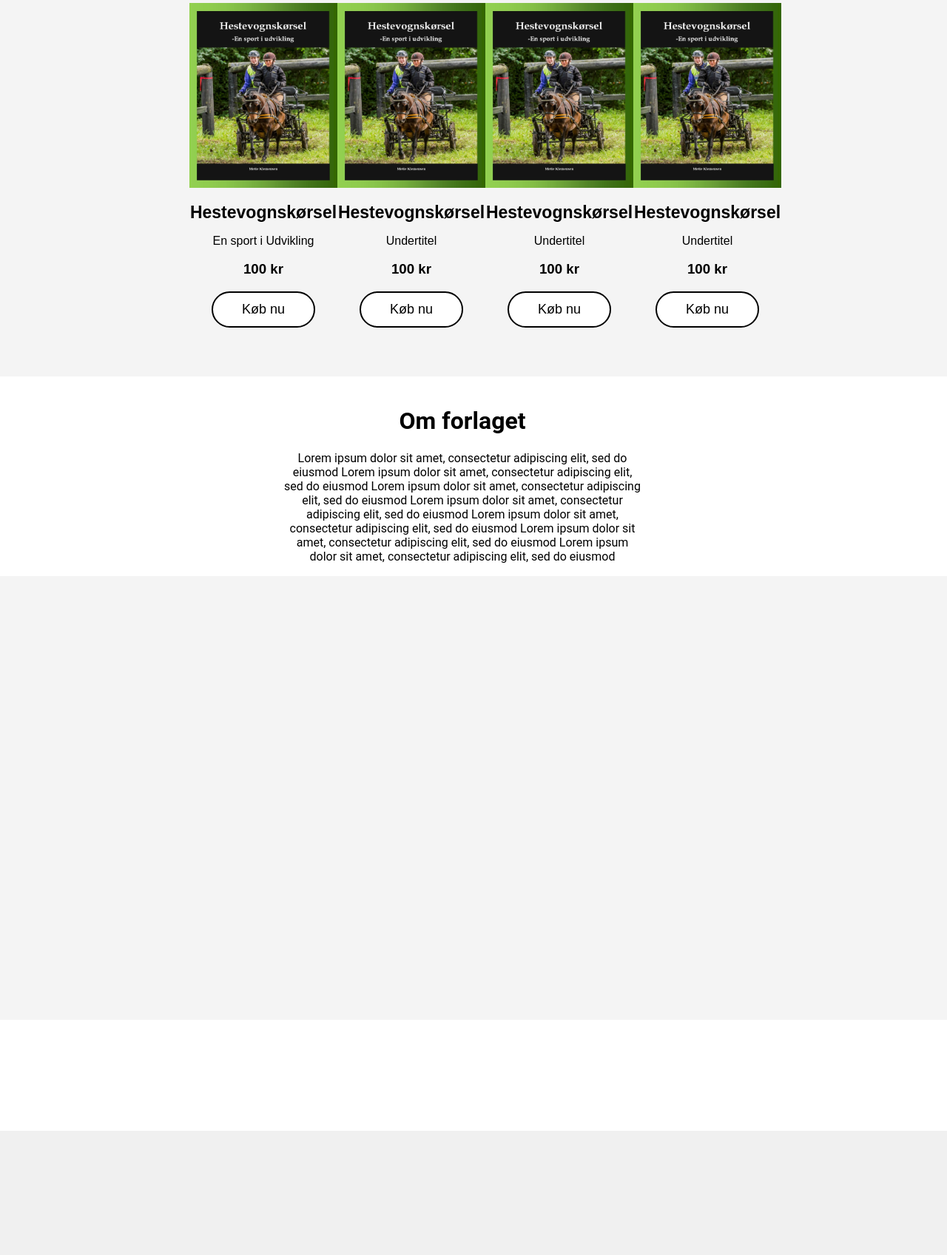
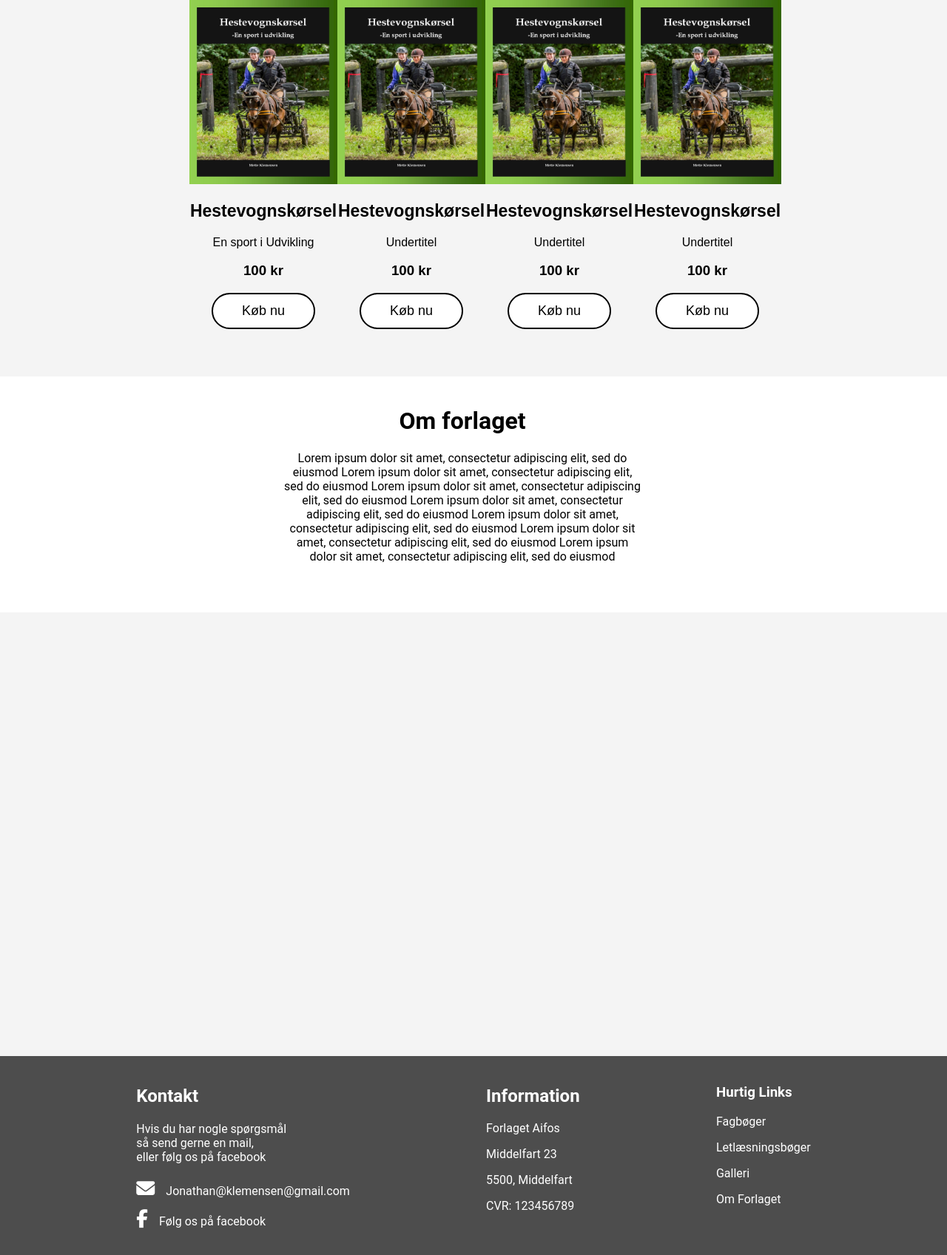
Before and after one commit to jona1411/ForlagetAifos, a web app: file Index.html in a window 1280 px wide. Shown: the part 1076-2773 px from the top of the page at 74% size. Before the commit the page ends 2605 px from the top, so only its background shows below. Run offline with its HTML, style and script files only (its server is not run), Linux system fonts and the light colour scheme; some libraries are stand-ins or nearby versions.

Commit message:
Finished the footer and added some icons using font awesome

```diff
--- a/CSS/style.css
+++ b/CSS/style.css
@@ -68,6 +68,11 @@
   opacity: 0.5;
 }
 
+.nav .nav--Links a i {
+  font-size: 20px;
+  padding-left: 15px;
+}
+
 .MainImage {
   background-color: #F4F4F4;
   width: 100%;
@@ -120,7 +125,7 @@
   font-family: arial;
 }
 
-.NewProducts .product--card h1 {
+.NewProducts .product--card h2 {
   font-size: 23px;
 }
 
@@ -181,7 +186,7 @@
 }
 
 .About-wrapper {
-  height: 200px;
+  height: auto;
   background-color: white;
   display: -webkit-box;
   display: -ms-flexbox;
@@ -253,8 +258,74 @@
   padding-right: 50px;
 }
 
-.footer {
-  height: 150px;
-  background-color: white;
+footer {
+  display: -webkit-box;
+  display: -ms-flexbox;
+  display: flex;
+  -webkit-box-orient: vertical;
+  -webkit-box-direction: normal;
+      -ms-flex-direction: column;
+          flex-direction: column;
+  height: auto;
+  background-color: #4d4d4d;
+  padding-bottom: 20px;
+  padding-top: 20px;
+  margin-right: 10%;
+  width: 100%;
+  color: white;
+}
+
+footer .footer {
+  display: -ms-grid;
+  display: grid;
+  -ms-grid-columns: 12;
+      grid-template-columns: 12;
+  -ms-grid-rows: 1;
+      grid-template-rows: 1;
+  width: 100%;
+}
+
+footer .footer a {
+  text-decoration: none;
+  color: white;
+}
+
+footer .footer .contact {
+  -ms-grid-row: 1;
+  grid-row: 1;
+  -ms-grid-column: 2;
+  grid-column: 2;
+}
+
+footer .footer .contact h4 {
+  font-weight: normal;
+}
+
+footer .footer .contact p:hover {
+  opacity: 0.5;
+}
+
+footer .footer .contact i {
+  padding-right: 15px;
+  font-size: 25px;
+  color: white;
+}
+
+footer .footer .Information {
+  -ms-grid-row: 1;
+  grid-row: 1;
+  -ms-grid-column: 3;
+  grid-column: 3;
+}
+
+footer .footer .links {
+  -ms-grid-row: 1;
+  grid-row: 1;
+  -ms-grid-column: 4;
+  grid-column: 4;
+}
+
+footer .footer .links p:hover {
+  opacity: 0.5;
 }
 /*# sourceMappingURL=style.css.map */
--- a/CSS/style.scss
+++ b/CSS/style.scss
@@ -29,6 +29,10 @@
             color: black;
             &:hover {
                 opacity: 0.5;
+            }
+            i {
+                font-size: 20px;
+                padding-left: 15px;
             }
         }
     }
@@ -81,7 +85,7 @@
 
         text-align: center;
         font-family: arial;
-        h1 {
+        h2 {
             font-size: 23px;
         }
         button {
@@ -148,7 +152,7 @@
 
 
 .About-wrapper {
-    height: 200px;
+    height: auto;
     background-color: white;
     display: flex;
     flex-direction: column;
@@ -205,7 +209,64 @@
     }
 
 }
+footer {
+display: flex;
+flex-direction: column;
+height: auto;
+background-color: rgb(77, 77, 77);
+padding-bottom: 20px;
+padding-top: 20px;
+margin-right: 10%;
+width:100%;
+color: white;
 .footer {
-    height: 150px;
-    background-color: white;
+
+    display: grid;
+    grid-template-columns: (12) ;
+    grid-template-rows: (1) ;
+    width: 100%;
+    a {
+        text-decoration: none;
+        color: white;
+
+    }
+
+
+
+        .contact {
+            grid-row: 1;
+            grid-column: 2;
+            h4 {
+                font-weight: normal;
+            }
+            p {
+                &:hover {
+                    opacity: 0.5;
+                }
+            }
+            i {
+                padding-right: 15px;
+                font-size: 25px;
+                color: white;
+
+            }
+
+        }
+        .Information {
+            grid-row: 1;
+            grid-column: 3;
+
+        }
+
+        .links {
+            grid-row: 1;
+            grid-column: 4;
+            p {
+                &:hover {
+                    opacity: 0.5;
+                }
+            }
+        }
+
+    }
 }
--- a/Index.html
+++ b/Index.html
@@ -5,8 +5,7 @@
     <meta name="viewport" content="width=device-width, initial-scale=1.0">
     <meta http-equiv="X-UA-Compatible" content="ie=edge">
     <link rel="stylesheet" type="text/css" href="CSS/style.css">
-    <link rel="stylesheet" href="OwlCarousel2-2.3.4/dist/assets/owl.carousel.min.css">
-    <link rel="stylesheet" href="OwlCarousel2-2.3.4/dist/assets/owl.theme.default.min.css">
+    <script src="https://kit.fontawesome.com/09f61afeaa.js" crossorigin="anonymous"></script>
     <title>Aifos</title>
 </head>
 <body>
@@ -23,7 +22,7 @@
             <a href="#">Om Forlaget</a>
             <a href="#">Galleri</a>
             <a href="/ContactPage.html">Kontakt </a>
-            <a href="#">Indkøbskurv</a>
+            <a href="#">Indkøbskurv<i class="fas fa-shopping-cart"></i></a>
         </div>
     </div>
     <div class="MainImage">
@@ -40,7 +39,7 @@
 
             <div class="product--card">
                 <img src="Images/forside.jpg" alt="alttext" height="250px" width="200px">
-                <h1>Hestevognskørsel</h1>
+                <h2>Hestevognskørsel</h2>
                 <p>En sport i Udvikling</p>
                 <h3>100 kr</h3>
                 <a href="/ProductPage.html">
@@ -49,7 +48,7 @@
             </div>
             <div class="product--card">
                 <img src="Images/forside.jpg" alt="alttext" height="250px" width="200px">
-                <h1>Hestevognskørsel</h1>
+                <h2>Hestevognskørsel</h2>
                 <p>Undertitel</p>
                 <h3>100 kr</h3>
                 <a href="/ProductPage.html">
@@ -58,7 +57,7 @@
             </div>
             <div class="product--card">
                 <img src="Images/forside.jpg" alt="alttext" height="250px" width="200px">
-                <h1>Hestevognskørsel</h1>
+                <h2>Hestevognskørsel</h2>
                 <p>Undertitel</p>
                 <h3>100 kr</h3>
                 <a href="/ProductPage.html">
@@ -67,7 +66,7 @@
             </div>
             <div class="product--card">
                 <img src="Images/forside.jpg" alt="alttext" height="250px" width="200px">
-                <h1>Hestevognskørsel</h1>
+                <h2>Hestevognskørsel</h2>
                 <p>Undertitel</p>
                 <h3>100 kr</h3>
                 <a href="/ProductPage.html">
@@ -88,17 +87,52 @@
                 Lorem ipsum dolor sit amet, consectetur adipiscing elit, sed do eiusmod
                 Lorem ipsum dolor sit amet, consectetur adipiscing elit, sed do eiusmod
                 Lorem ipsum dolor sit amet, consectetur adipiscing elit, sed do eiusmod
+
             </p>
         </div>
     </div>
     <div class="Frontpage--Gallery">
 
     </div>
-    <div class="footer"></div>
-    <script src="jquery-3.4.1.min.js"></script>
-    <script src="OwlCarousel2-2.3.4/dist/owl.carousel.min.js"></script>
-    <script type="text/javascript">
-    </script>
+    <footer>
+        <div class="footer">
+            <div class="contact">
+                <h2>Kontakt</h2>
+                   <h4> Hvis du har nogle spørgsmål<br> så send gerne en mail,<br>
+                        eller følg os på facebook</h4>
+
+            <a href="mailto:jonathan.klemensen@gmail.com" target="_top">
+
+                <p><i class="fas fa-envelope"></i>Jonathan@klemensen@gmail.com</p>
+            </a>
+            <a href="https://www.facebook.com/jonathan.klemensen">
+                <p><i class="fab fa-facebook-f"></i>Følg os på facebook</p>
+            </a>
+            </div>
+            <div class="Information">
+                    <h2>Information</h2>
+                    <p>Forlaget Aifos</p>
+                    <p>Middelfart 23</p>
+                    <p>5500, Middelfart</p>
+                    <p>CVR: 123456789</p>
+            </div>
+            <div class="links">
+                    <h3>Hurtig Links</h3>
+                    <a href="/Products.html">
+                        <p>Fagbøger</p>
+                    </a>
+                    <a href="/Products.html">
+                        <p>Letlæsningsbøger</p>
+                    </a>
+                    <a href="/Products.html">
+                        <p>Galleri</p>
+                    </a>
+                    <a href="/Products.html">
+                        <p>Om Forlaget</p>
+                    </a>
+            </div>
+        </div>
+    </footer>
 </main>
 
 </body>
```
Also changed, not shown: CSS/_partial.scss (line endings or trailing spaces), 1 other file.
